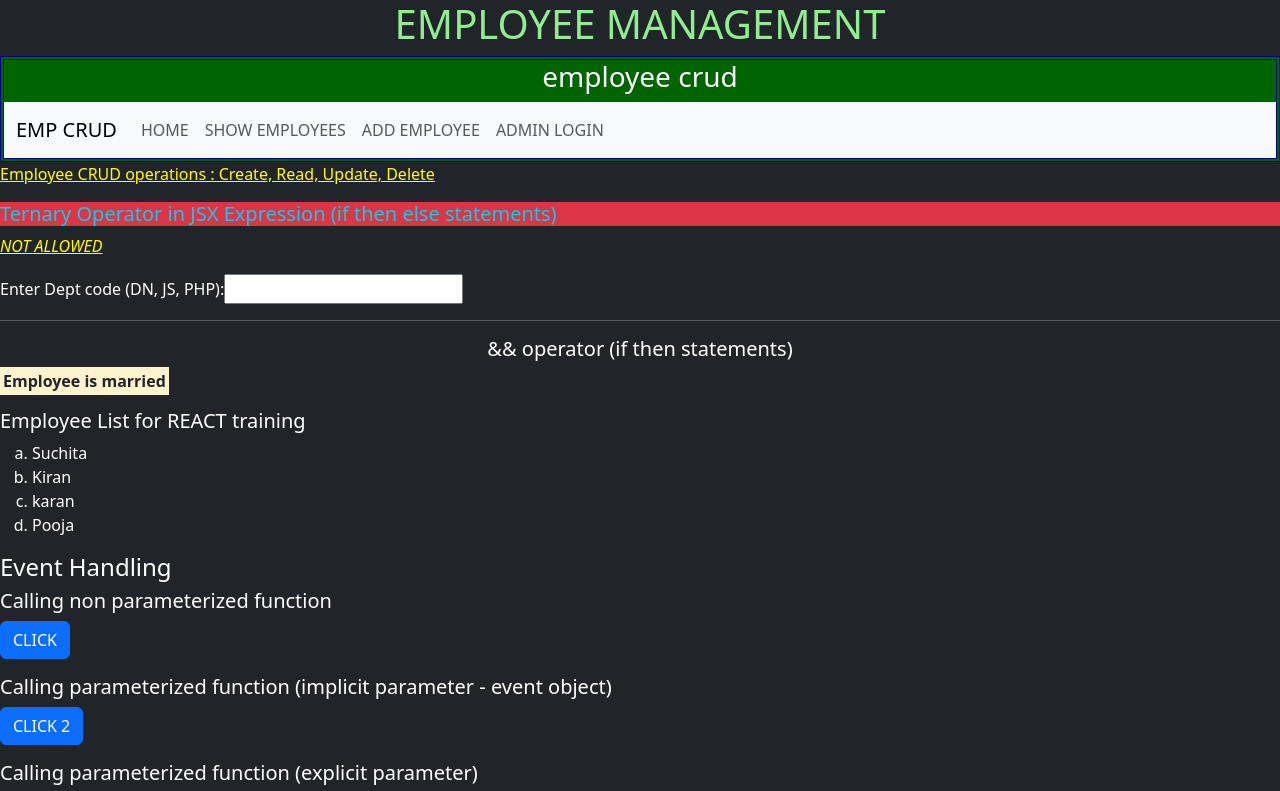
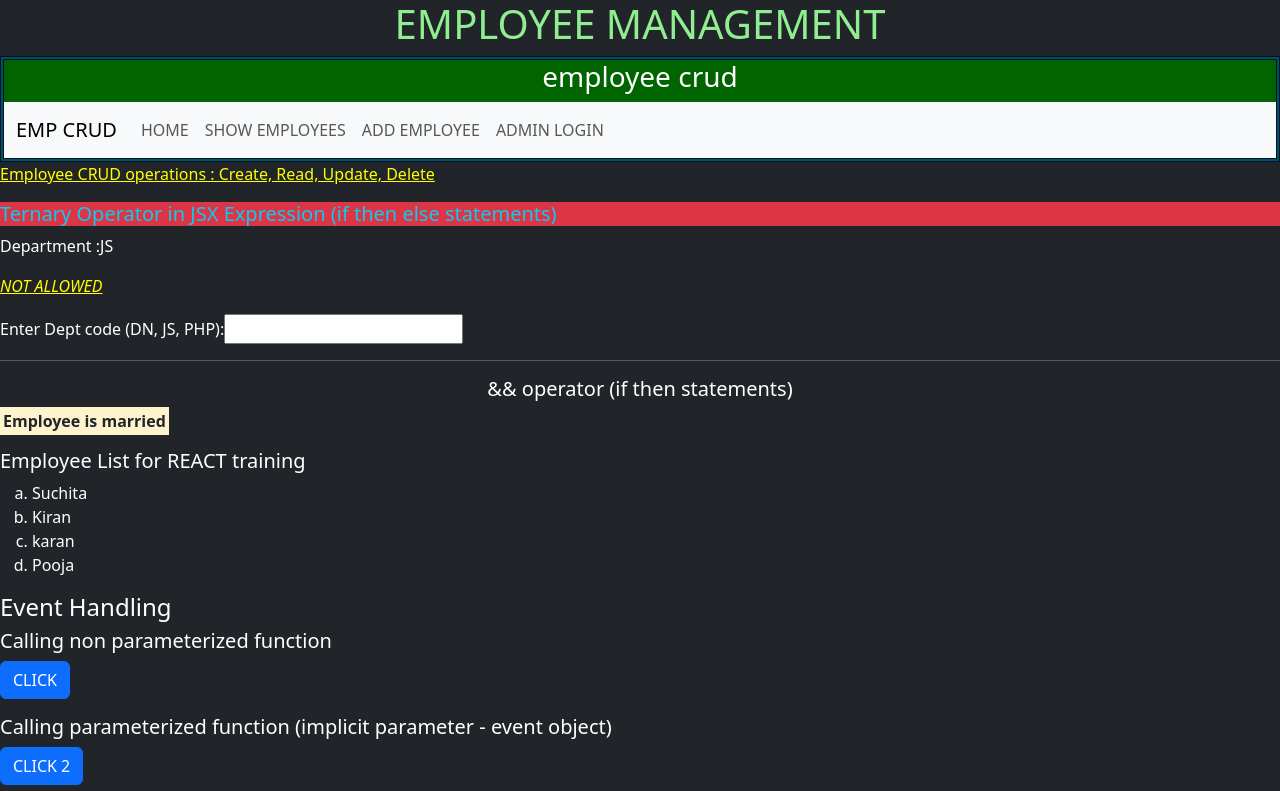
Before and after one commit to vinaneosoft/employee-crup-viteapp, a React (Vite) app: page / in a window 1280 px wide. Shown: the top 791 px of the page. Built offline with nearby package versions, Linux system fonts and the light colour scheme.

Commit message:
events, hook : useState

```diff
--- a/src/components/Learning.jsx
+++ b/src/components/Learning.jsx
@@ -1,4 +1,4 @@
-import React, { useState } from "react";
+import React, { useEffect, useState } from "react";
 import ReactEmployees from "./ReactEmployees";
 import AngularEmployees from "./AngularEmployees";
 
@@ -6,8 +6,9 @@
 
 function Learning(){
 
+    let [department, setDept]=useState("JS"); //1.
 
-    let [department, setDepartment]=useState("");
+    useEffect(()=>console.log("UI rendered"));
 
     let married=true;
     let training="react";
@@ -32,8 +33,8 @@
 
     function checkEntry(event){
         console.log(event.target.value); // UI
-       // department=event.target.value; // wrong logic in react
-        setDepartment(event.target.value)
+        //department=event.target.value; // wrong logic in react : mutable logic
+        setDept(event.target.value) // right logic , immutable logic in react //2.
     }
 
     return(
@@ -43,6 +44,7 @@
             </div>
            <div>
            <h5 className="text-info bg-danger">Ternary Operator in JSX Expression (if then else statements)</h5>
+            <p><label>Department : </label>{department}</p>
             <p style={paraStyle} >
                 {department.toUpperCase()=='DN'
                 ?<b>you are allowed to attend training</b>
@@ -96,6 +98,7 @@
                 <button className="btn btn-primary"
                 onClick={(ev)=>getCompanyName("Neosoft", ev) }>SEND NAME</button>
             </p>
+
            </div>
       </>
     );
```
